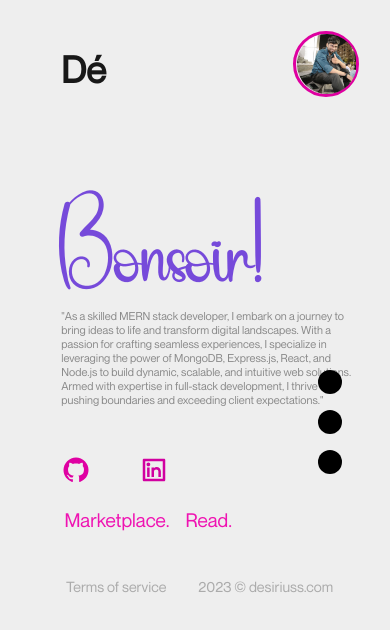
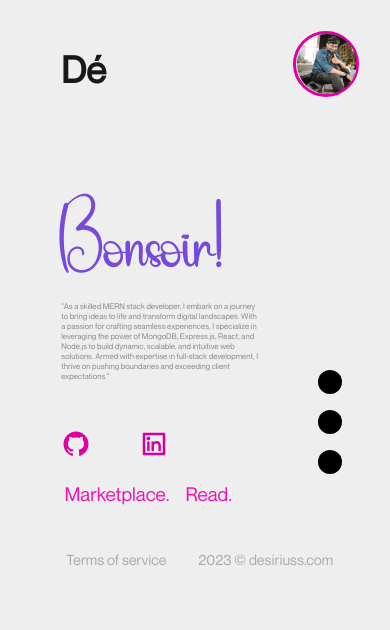
Before and after one commit to dopeUX/folio, a React (Vite) app: page / in a window 390 px wide. Shown: the top 630 px of the page. Built offline with nearby package versions, Linux system fonts and the light colour scheme.

Commit message:
homepage-res

```diff
--- a/src/app/components/Homepage/Homepage.component.css
+++ b/src/app/components/Homepage/Homepage.component.css
@@ -343,4 +343,160 @@
     height: 20px;
     margin: auto auto auto 1rem;
   }
+}
+@media only screen and (max-width: 450px) {
+  .homepage {
+    display: block;
+    margin-top: 1.3rem;
+    position: relative;
+    width: 100%;
+    justify-content: center;
+    align-items: center;
+  }
+  .homepage h1 {
+    margin: 0;
+    padding: 5rem;
+    font-family: santa, Inter, system-ui, Avenir, Helvetica, Arial, sans-serif;
+    margin-top: 1rem;
+    margin-left: -5rem;
+    margin-bottom: -5rem;
+    font-weight: 300;
+    font-size: 4rem;
+    z-index: 2;
+  }
+  .homepage p {
+    width: 250px;
+    font-size: 0.5rem;
+    font-family: NeueMontreal-Regular, Inter, system-ui, Avenir, Helvetica, Arial, sans-serif;
+    color: #8b8b8b;
+  }
+  .homepage .bottom-container {
+    display: block;
+    width: 100%;
+    margin-top: 3rem;
+    align-items: baseline;
+    justify-content: space-between;
+  }
+  .homepage .bottom-container .homepage-social-logos {
+    display: flex;
+  }
+  .homepage .bottom-container .homepage-social-logos img {
+    width: 30px;
+    height: 30px;
+    margin-right: 3rem;
+    transition: all 1s ease-in-out;
+  }
+  .homepage .bottom-container .bottom-right-hlinks {
+    width: -moz-fit-content;
+    width: fit-content;
+    display: flex;
+    color: red;
+    align-items: baseline;
+    margin-bottom: 0;
+    margin-right: 2rem;
+    margin-left: 0.2rem;
+  }
+  .homepage .bottom-container .bottom-right-hlinks p {
+    width: -moz-fit-content;
+    width: fit-content;
+    color: #EF13B2;
+    margin-left: 0rem;
+    margin-right: 1rem;
+    margin-bottom: 0;
+    bottom: 0;
+    font-size: 1.2rem;
+  }
+  .homepage .bottom-container a {
+    text-decoration: none;
+  }
+  .homepage .bottom-container .homepage-download-btn {
+    position: absolute;
+    right: 0;
+    bottom: 0;
+    margin: auto 0 0rem auto;
+  }
+  .homepage .bottom-container .homepage-download-btn .download-btn-icon {
+    transition: all 1s ease-in-out;
+    width: 20px;
+    height: 20px;
+    margin: auto auto auto 1rem;
+  }
+}
+@media only screen and (max-width: 390px) {
+  .homepage {
+    display: block;
+    margin-top: 1.3rem;
+    position: relative;
+    width: 100%;
+    justify-content: center;
+    align-items: center;
+  }
+  .homepage h1 {
+    margin: 0;
+    padding: 5rem;
+    font-family: santa, Inter, system-ui, Avenir, Helvetica, Arial, sans-serif;
+    margin-top: 1rem;
+    margin-left: -5rem;
+    margin-bottom: -5rem;
+    font-weight: 300;
+    font-size: 4rem;
+    z-index: 2;
+  }
+  .homepage p {
+    width: 200px;
+    font-size: 0.5rem;
+    font-family: NeueMontreal-Regular, Inter, system-ui, Avenir, Helvetica, Arial, sans-serif;
+    color: #8b8b8b;
+  }
+  .homepage .bottom-container {
+    display: block;
+    width: 100%;
+    margin-top: 3rem;
+    align-items: baseline;
+    justify-content: space-between;
+  }
+  .homepage .bottom-container .homepage-social-logos {
+    display: flex;
+  }
+  .homepage .bottom-container .homepage-social-logos img {
+    width: 30px;
+    height: 30px;
+    margin-right: 3rem;
+    transition: all 1s ease-in-out;
+  }
+  .homepage .bottom-container .bottom-right-hlinks {
+    width: -moz-fit-content;
+    width: fit-content;
+    display: flex;
+    color: red;
+    align-items: baseline;
+    margin-bottom: 0;
+    margin-right: 2rem;
+    margin-left: 0.2rem;
+  }
+  .homepage .bottom-container .bottom-right-hlinks p {
+    width: -moz-fit-content;
+    width: fit-content;
+    color: #EF13B2;
+    margin-left: 0rem;
+    margin-right: 1rem;
+    margin-bottom: 0;
+    bottom: 0;
+    font-size: 1.2rem;
+  }
+  .homepage .bottom-container a {
+    text-decoration: none;
+  }
+  .homepage .bottom-container .homepage-download-btn {
+    position: absolute;
+    right: 0;
+    bottom: 0;
+    margin: auto 0 0rem auto;
+  }
+  .homepage .bottom-container .homepage-download-btn .download-btn-icon {
+    transition: all 1s ease-in-out;
+    width: 20px;
+    height: 20px;
+    margin: auto auto auto 1rem;
+  }
 }/*# sourceMappingURL=Homepage.component.css.map */
--- a/src/app/components/Homepage/Homepage.component.scss
+++ b/src/app/components/Homepage/Homepage.component.scss
@@ -397,3 +397,179 @@ $primary-col:#EF13B2;
 	  }
 	}
 }
+
+@media only screen and (max-width:450px){
+	.homepage{
+		display: block;
+		margin-top: 1.3rem;
+		position: relative;
+		width: 100%;
+		justify-content: center;
+		align-items: center;
+		// padding-bottom: 3rem;
+		h1{
+			margin: 0;
+			padding: 5rem;
+			font-family:santa, Inter, system-ui, Avenir, Helvetica, Arial, sans-serif;
+			// margin-left: -27rem;
+			// margin-bottom: 3rem;
+			margin-top: 1rem;
+			margin-left: -5rem;
+			margin-bottom: -5rem;
+			font-weight: 300;
+			font-size: 4rem;
+			// margin-left: 2rem;
+			z-index: 2;
+		}
+
+		p{
+		   width: 250px;
+		   font-size: .5rem;
+		   font-family:NeueMontreal-Regular, Inter, system-ui, Avenir, Helvetica, Arial, sans-serif;
+		   color: #8b8b8b;
+		}
+	   .bottom-container{
+		display: block;
+		width: 100%;
+		margin-top: 3rem;
+		align-items: baseline;
+		justify-content: space-between;
+		.homepage-social-logos{
+			display: flex;
+			// margin-top: 6rem;
+			img{
+				width: 30px;
+				height: 30px;
+				margin-right: 3rem;
+				transition: all 1s ease-in-out;
+				// filter:invert(29%) sepia(100%) saturate(2779%) hue-rotate(295deg) brightness(68%) contrast(133%)
+			}
+		}
+
+		.bottom-right-hlinks{
+			width: fit-content;
+			display: flex;
+			color: red;
+			align-items: baseline;
+			margin-bottom: 0;
+			margin-right: 2rem;
+			margin-left: .2rem;
+			p{
+				width: fit-content;
+				color: $primary-col;
+				margin-left: 0rem;
+				margin-right: 1rem;
+				margin-bottom: 0;
+				bottom: 0;
+				font-size: 1.2rem;
+
+			}
+		}
+		 a{
+			text-decoration: none;
+		 }
+		.homepage-download-btn{
+			position: absolute;
+			right: 0;
+			bottom: 0;
+			margin: auto 0 0rem auto;
+
+			.download-btn-icon{
+			transition: all 1s ease-in-out;
+			// filter:invert(29%) sepia(100%) saturate(2779%) hue-rotate(295deg) brightness(68%) contrast(133%);
+			width: 20px;
+			height: 20px;
+			margin:auto auto auto 1rem
+		}
+	  }
+	  }
+	}
+}
+
+@media only screen and (max-width:390px){
+	.homepage{
+		display: block;
+		margin-top: 1.3rem;
+		position: relative;
+		width: 100%;
+		justify-content: center;
+		align-items: center;
+		// padding-bottom: 3rem;
+		h1{
+			margin: 0;
+			padding: 5rem;
+			font-family:santa, Inter, system-ui, Avenir, Helvetica, Arial, sans-serif;
+			// margin-left: -27rem;
+			// margin-bottom: 3rem;
+			margin-top: 1rem;
+			margin-left: -5rem;
+			margin-bottom: -5rem;
+			font-weight: 300;
+			font-size: 4rem;
+			// margin-left: 2rem;
+			z-index: 2;
+		}
+
+		p{
+		   width: 200px;
+		   font-size: .5rem;
+		   font-family:NeueMontreal-Regular, Inter, system-ui, Avenir, Helvetica, Arial, sans-serif;
+		   color: #8b8b8b;
+		}
+	   .bottom-container{
+		display: block;
+		width: 100%;
+		margin-top: 3rem;
+		align-items: baseline;
+		justify-content: space-between;
+		.homepage-social-logos{
+			display: flex;
+			// margin-top: 6rem;
+			img{
+				width: 30px;
+				height: 30px;
+				margin-right: 3rem;
+				transition: all 1s ease-in-out;
+				// filter:invert(29%) sepia(100%) saturate(2779%) hue-rotate(295deg) brightness(68%) contrast(133%)
+			}
+		}
+
+		.bottom-right-hlinks{
+			width: fit-content;
+			display: flex;
+			color: red;
+			align-items: baseline;
+			margin-bottom: 0;
+			margin-right: 2rem;
+			margin-left: .2rem;
+			p{
+				width: fit-content;
+				color: $primary-col;
+				margin-left: 0rem;
+				margin-right: 1rem;
+				margin-bottom: 0;
+				bottom: 0;
+				font-size: 1.2rem;
+
+			}
+		}
+		 a{
+			text-decoration: none;
+		 }
+		.homepage-download-btn{
+			position: absolute;
+			right: 0;
+			bottom: 0;
+			margin: auto 0 0rem auto;
+
+			.download-btn-icon{
+			transition: all 1s ease-in-out;
+			// filter:invert(29%) sepia(100%) saturate(2779%) hue-rotate(295deg) brightness(68%) contrast(133%);
+			width: 20px;
+			height: 20px;
+			margin:auto auto auto 1rem
+		}
+	  }
+	  }
+	}
+}
```
Also changed, not shown: 1 other file (tests, documents, lock files or other folders).
